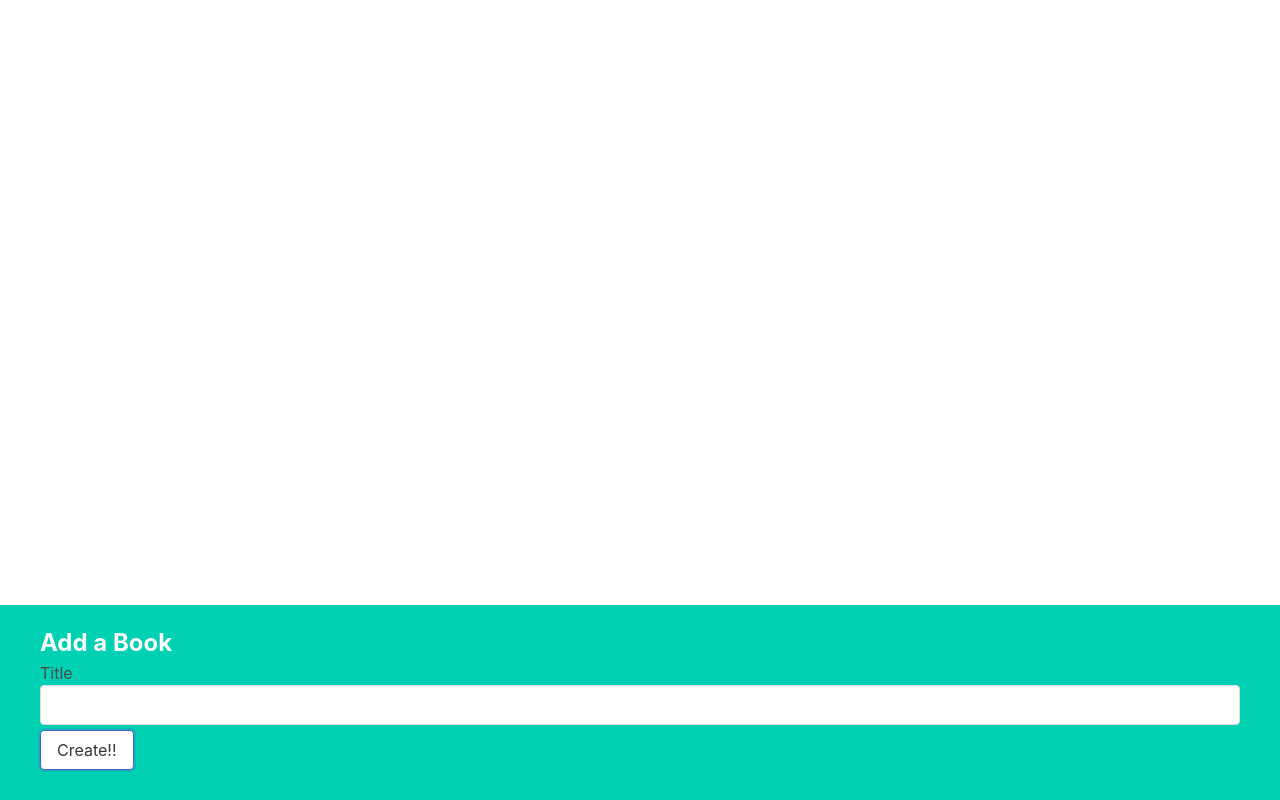
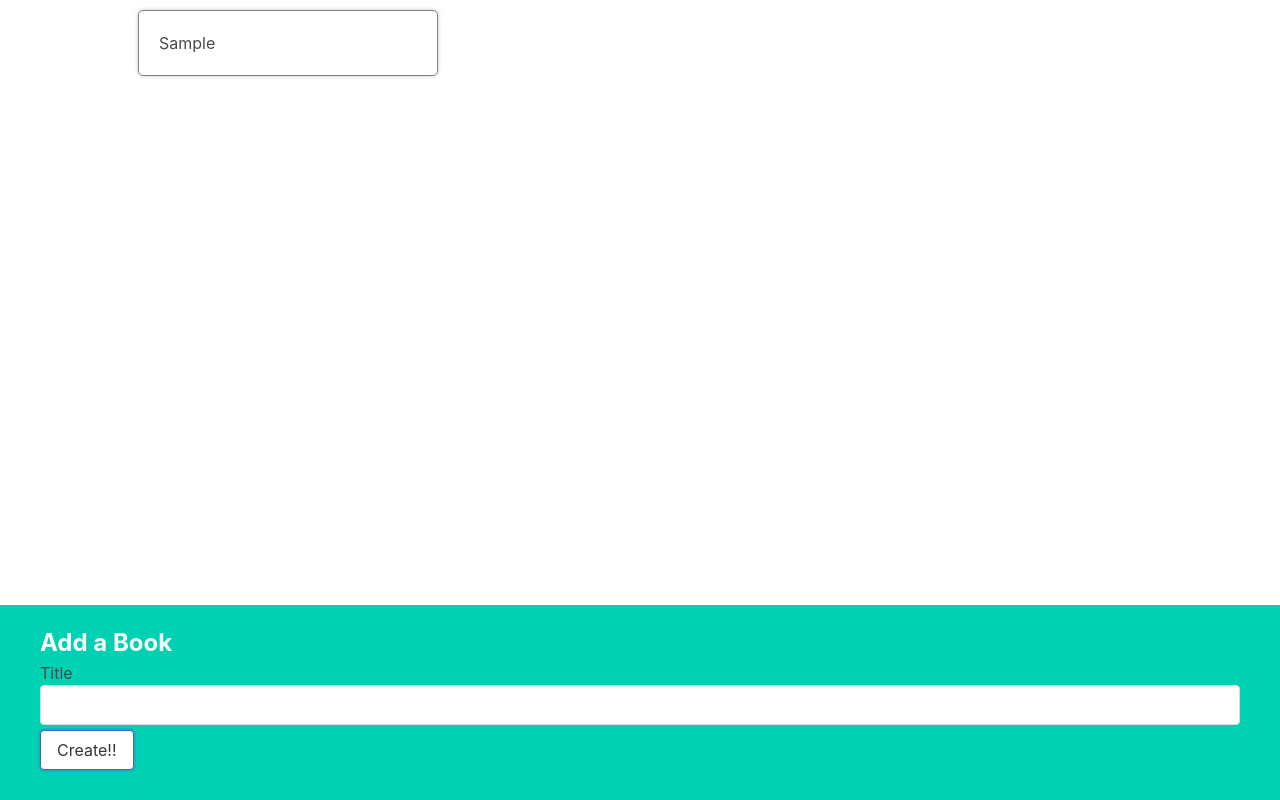
Before and after one commit to RemigiuszZydek/ReactExcerscise, a React (Create React App) app in the folder excersises/: page / in a window 1280 px wide. Both pictures are taken after typing "Sample" into the empty fields and a click on the button "Create!!". Built offline with nearby package versions, Linux system fonts and the light colour scheme.

Commit message:
add book showing

```diff
--- a/excersises/src/App.js
+++ b/excersises/src/App.js
@@ -1,17 +1,22 @@
 import "./App.css";
 import { useState } from "react";
 import BookCreate from "./components/BookCreate";
+import BookList from "./components/BookList";
 
 function App() {
 	const [books, setBooks] = useState([]);
 
 	const createBook = (title) => {
-		const updatedBooks = [...books, { id: 123, title }];
+		const updatedBooks = [
+			...books,
+			{ id: Math.round(Math.random() * 9999), title },
+		];
 		setBooks(updatedBooks);
 	};
 
 	return (
-		<div className="App">
+		<div className="app">
+			<BookList books={books} />
 			<BookCreate onSubmit={createBook} />
 		</div>
 	);
--- a/excersises/src/components/BookList.js
+++ b/excersises/src/components/BookList.js
@@ -1,4 +1,9 @@
-function BookList() {
-	return <div>BookList</div>;
+import BookShow from "./BookShow";
+
+function BookList({ books }) {
+	const renderBooks = books.map((book) => {
+		return <BookShow key={book.id} book={book} />;
+	});
+	return <div className="book-list">{renderBooks}</div>;
 }
 export default BookList;
--- a/excersises/src/components/BookShow.js
+++ b/excersises/src/components/BookShow.js
@@ -1,4 +1,4 @@
-function BookShow() {
-	return <div>BookShow</div>;
+function BookShow({ book }) {
+	return <div className="book-show">{book.title}</div>;
 }
 export default BookShow;
```
